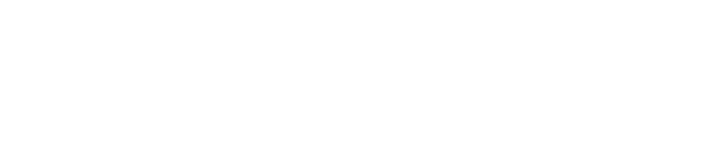
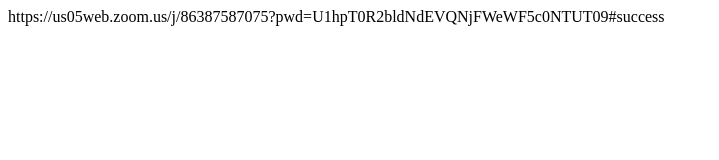
Before and after one commit to LukeG294/WebsiteMe, a plain HTML site: page index.html in a window 1280 px wide. Shown: the whole page, without its empty margins (0-719 px from the left). Drawn offline with Linux system fonts and the light colour scheme.

Commit message:
Update index.html

```diff
--- a/index.html
+++ b/index.html
@@ -1 +1 @@
-<a href = https://us05web.zoom.us/j/86387587075?pwd=U1hpT0R2bldNdEVQNjFWeWF5c0NTUT09#success </a>
+<p>https://us05web.zoom.us/j/86387587075?pwd=U1hpT0R2bldNdEVQNjFWeWF5c0NTUT09#success</p>
```
